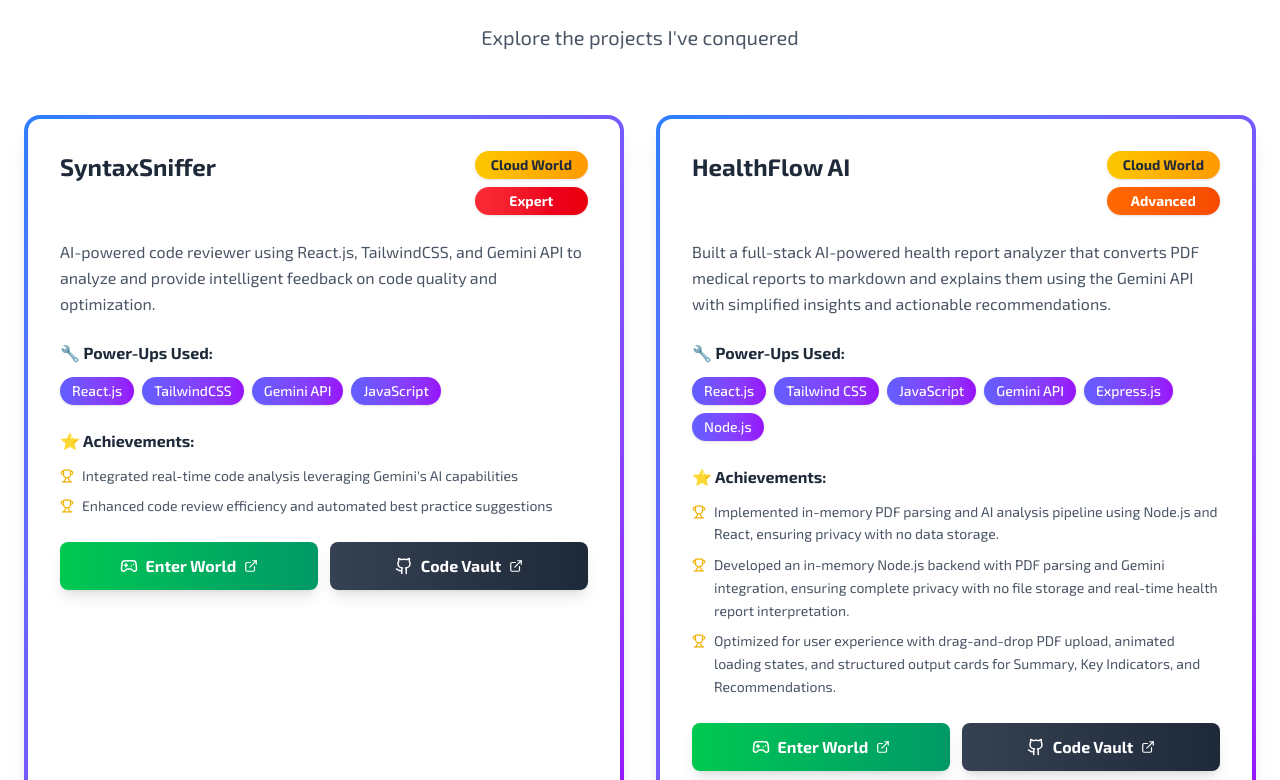
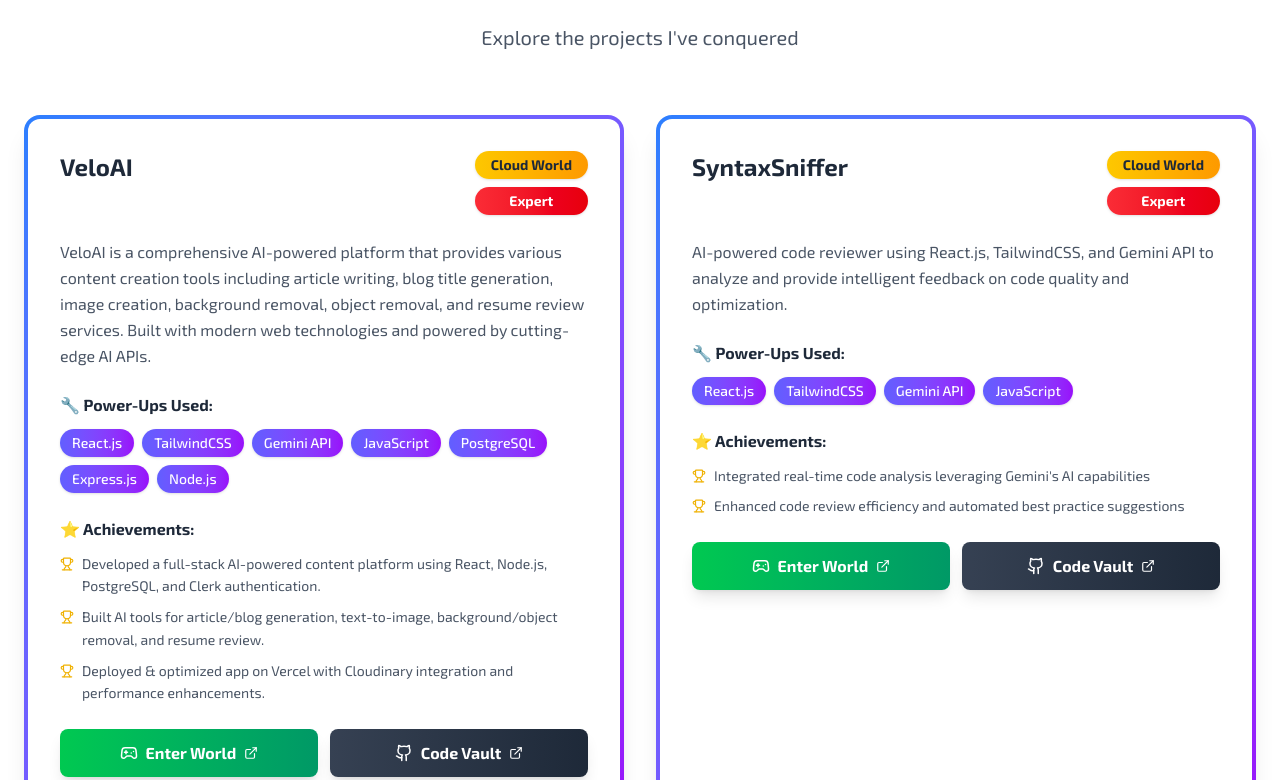
Before and after one commit to jindal07/harsh-jindal, a React (Vite) app: page / in a window 1280 px wide. Shown: the part 4140-4920 px from the top of the page. Built offline with nearby package versions, Linux system fonts and the light colour scheme.

Commit message:
Add VeloAI project details to Projects component

```diff
--- a/src/components/Projects.jsx
+++ b/src/components/Projects.jsx
@@ -3,6 +3,29 @@ import { ExternalLink, Gamepad2, Trophy, Github } from "lucide-react";
 
 const Projects = () => {
   const projects = [
+    {
+      title: "VeloAI",
+      description:
+        "VeloAI is a comprehensive AI-powered platform that provides various content creation tools including article writing, blog title generation, image creation, background removal, object removal, and resume review services. Built with modern web technologies and powered by cutting-edge AI APIs.",
+      technologies: [
+        "React.js",
+        "TailwindCSS",
+        "Gemini API",
+        "JavaScript",
+        "PostgreSQL",
+        "Express.js",
+        "Node.js",
+      ],
+      link: "https://vello-ai.vercel.app",
+      github: "https://github.com/jindal07/veloAi",
+      highlights: [
+        "Developed a full-stack AI-powered content platform using React, Node.js, PostgreSQL, and Clerk authentication.",
+        "Built AI tools for article/blog generation, text-to-image, background/object removal, and resume review.",
+        "Deployed & optimized app on Vercel with Cloudinary integration and performance enhancements.",
+      ],
+      world: "Cloud World",
+      difficulty: "Expert",
+    },
     {
       title: "SyntaxSniffer",
       description:
@@ -35,7 +58,6 @@ const Projects = () => {
         " Implemented in-memory PDF parsing and AI analysis pipeline using Node.js and React, ensuring privacy with no data storage.",
         "Developed an in-memory Node.js backend with PDF parsing and Gemini integration, ensuring complete privacy with no file storage and real-time health report interpretation.",
         "Optimized for user experience with drag-and-drop PDF upload, animated loading states, and structured output cards for Summary, Key Indicators, and Recommendations.",
-
       ],
       world: "Cloud World",
       difficulty: "Advanced",
@@ -53,7 +75,7 @@ const Projects = () => {
         "Express.js",
         "Node.js",
       ],
-      link:"https://vogue-next.vercel.app/",
+      link: "https://vogue-next.vercel.app/",
       github: "https://github.com/jindal07/vogueNext",
       highlights: [
         "Built with MERN Stack (MongoDB, Express.js, React.js, Node.js) for a seamless full-stack application.",
@@ -78,7 +100,6 @@ const Projects = () => {
       world: "Pipe World",
       difficulty: "Advanced",
     },
-
   ];
 
   return (
```
